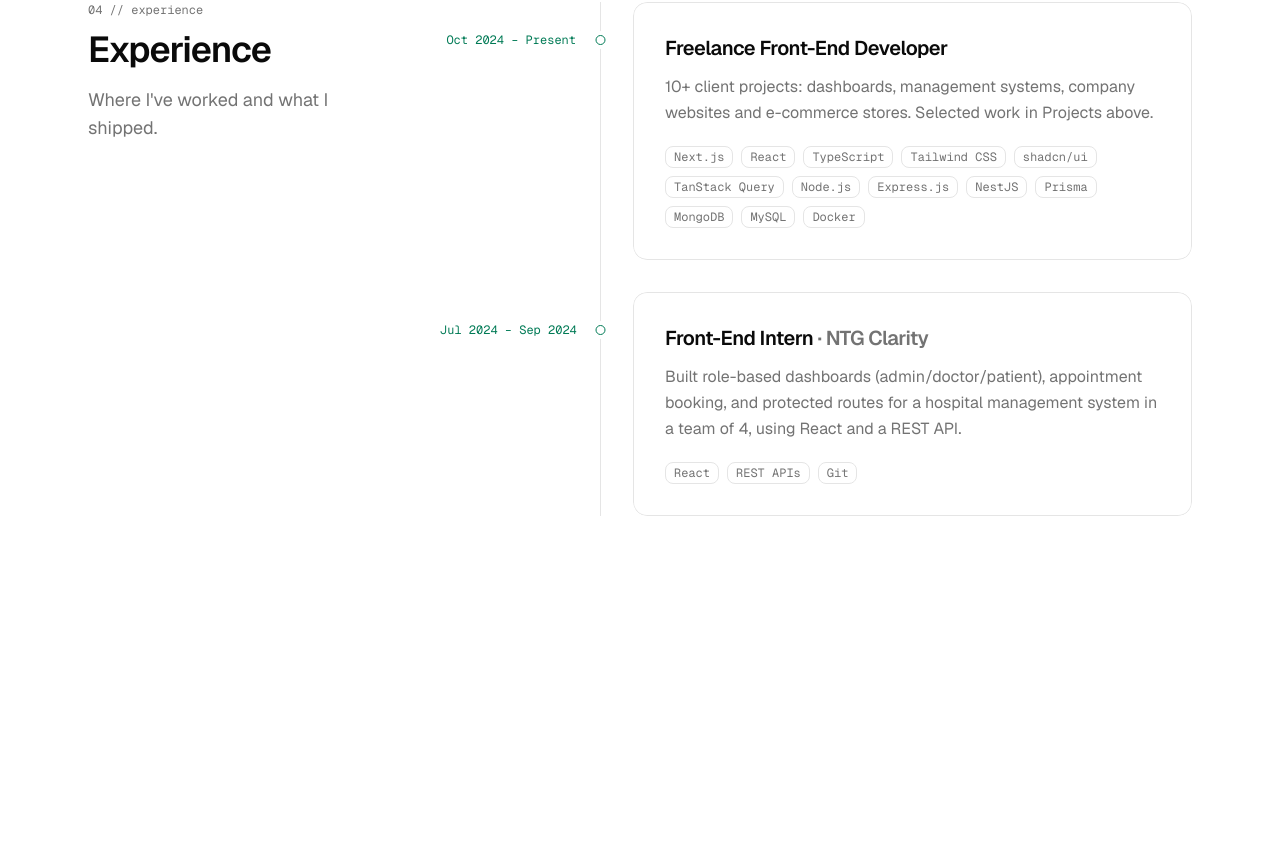
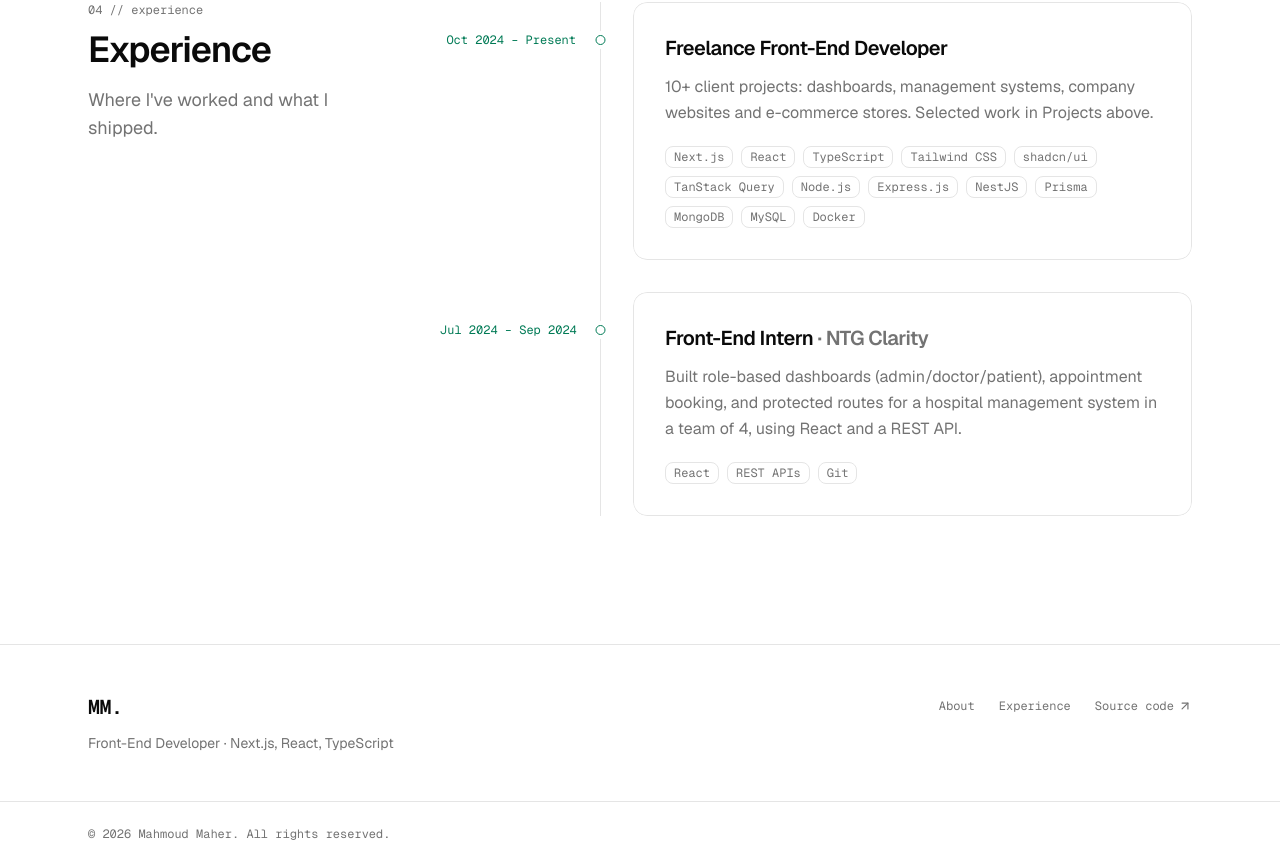
Before and after one commit to mahmoudmaherofficial/portfolio, a Next.js app: page / in a window 1280 px wide. Shown: the part 1769-2635 px from the top of the page. Before the commit the page ends 2413 px from the top, so only its background shows below. Built offline with nearby package versions, Linux system fonts and the light colour scheme.

Commit message:
feat: add header and footer
The header slides in once the page scrolls past half a screen, with
scroll-spy nav links, a theme toggle and a mobile menu. The footer has
the logo, tagline, the same links, a source code link and copyright.
Nav links only show for sections that are rendered.

```diff
--- a/src/app/globals.css
+++ b/src/app/globals.css
@@ -129,6 +129,10 @@
   html {
     @apply font-sans;
     }
+  /* Keep section headings clear of the fixed header when jumping to an anchor. */
+  section[id] {
+    scroll-margin-top: 4rem;
+    }
 }
 @utility hero-grid {
     --hero-grid-line: color-mix(in oklch, var(--foreground) 8%, transparent);
--- a/src/app/page.tsx
+++ b/src/app/page.tsx
@@ -1,13 +1,31 @@
+import { Footer } from "@/components/layout/Footer"
+import { Header } from "@/components/layout/Header"
 import { About } from "@/components/sections/About"
 import { Experience } from "@/components/sections/Experience"
 import { Hero } from "@/components/sections/Hero"
+import { site } from "@/content/site"
+
+/** Sections below the hero, in page order. The nav only links to sections listed here. */
+const SECTIONS = [
+  { id: "about", Component: About },
+  { id: "experience", Component: Experience },
+]
+
+const nav = site.nav.filter((item) =>
+  SECTIONS.some((section) => section.id === item.id)
+)
 
 export default function Page() {
   return (
-    <main>
-      <Hero />
-      <About />
-      <Experience />
-    </main>
+    <>
+      <Header nav={nav} />
+      <main>
+        <Hero />
+        {SECTIONS.map(({ id, Component }) => (
+          <Component key={id} />
+        ))}
+      </main>
+      <Footer nav={nav} />
+    </>
   )
 }
--- /dev/null
+++ b/src/components/layout/Footer.tsx
@@ -0,0 +1,62 @@
+import { ArrowUpRight } from "lucide-react"
+
+import { profile } from "@/content/profile"
+import { site } from "@/content/site"
+import type { NavItem } from "@/lib/types"
+
+const LINK =
+  "rounded-md font-mono text-xs text-muted-foreground transition-colors outline-none hover:text-foreground focus-visible:ring-3 focus-visible:ring-ring/50"
+
+export function Footer({ nav }: { nav: NavItem[] }) {
+  // Static page: the year is fixed at build time and refreshes on the next deploy.
+  const year = new Date().getFullYear()
+
+  return (
+    <footer className="border-t">
+      <div className="mx-auto flex w-full max-w-6xl flex-col gap-8 px-4 py-12 sm:px-6 md:flex-row md:items-start md:justify-between">
+        <div>
+          <a
+            href="#hero"
+            className="rounded-md font-mono text-xl font-semibold tracking-tight outline-none focus-visible:ring-3 focus-visible:ring-ring/50"
+          >
+            {site.logo}
+            <span className="sr-only"> Back to top</span>
+          </a>
+          <p className="mt-3 text-sm text-muted-foreground">
+            {site.footerTagline}
+          </p>
+        </div>
+
+        <nav aria-label="Footer">
+          <ul className="flex flex-wrap gap-x-6 gap-y-3">
+            {nav.map((item) => (
+              <li key={item.id}>
+                <a href={`#${item.id}`} className={LINK}>
+                  {item.label}
+                </a>
+              </li>
+            ))}
+            <li>
+              <a
+                href={profile.repoUrl}
+                target="_blank"
+                rel="noopener noreferrer"
+                className={`${LINK} inline-flex items-center gap-1`}
+              >
+                Source code
+                <ArrowUpRight aria-hidden="true" className="size-3.5" />
+                <span className="sr-only">(opens in a new tab)</span>
+              </a>
+            </li>
+          </ul>
+        </nav>
+      </div>
+
+      <div className="border-t">
+        <p className="mx-auto w-full max-w-6xl px-4 py-6 font-mono text-xs text-muted-foreground sm:px-6">
+          © {year} {profile.name}. All rights reserved.
+        </p>
+      </div>
+    </footer>
+  )
+}
--- /dev/null
+++ b/src/components/layout/Header.tsx
@@ -0,0 +1,26 @@
+import { HeaderReveal } from "@/components/layout/HeaderReveal"
+import { SiteNav } from "@/components/layout/SiteNav"
+import { ThemeToggle } from "@/components/layout/ThemeToggle"
+import { site } from "@/content/site"
+import type { NavItem } from "@/lib/types"
+
+export function Header({ nav }: { nav: NavItem[] }) {
+  return (
+    <HeaderReveal>
+      <div className="mx-auto flex h-14 w-full max-w-6xl items-center justify-between gap-4 px-4 sm:px-6">
+        <a
+          href="#hero"
+          className="rounded-md font-mono text-xl font-semibold tracking-tight outline-none focus-visible:ring-3 focus-visible:ring-ring/50"
+        >
+          {site.logo}
+          <span className="sr-only"> Back to top</span>
+        </a>
+
+        <div className="flex items-center gap-1">
+          <SiteNav items={nav} />
+          <ThemeToggle />
+        </div>
+      </div>
+    </HeaderReveal>
+  )
+}
--- /dev/null
+++ b/src/components/layout/HeaderReveal.tsx
@@ -0,0 +1,45 @@
+"use client"
+
+import { useEffect, useState } from "react"
+
+/** How far down the page, as a share of the viewport height, before the header slides in. */
+const REVEAL_AT = 0.5
+
+/**
+ * Keeps the header hidden over the hero and slides it in once the page is scrolled.
+ * It also shows whenever keyboard focus moves into it, so it is never focusable while out of sight.
+ */
+export function HeaderReveal({ children }: { children: React.ReactNode }) {
+  const [visible, setVisible] = useState(false)
+
+  useEffect(() => {
+    let frame = 0
+    const update = () => {
+      frame = 0
+      setVisible(window.scrollY > window.innerHeight * REVEAL_AT)
+    }
+    const onScroll = () => {
+      if (!frame) frame = requestAnimationFrame(update)
+    }
+
+    update()
+    window.addEventListener("scroll", onScroll, { passive: true })
+    window.addEventListener("resize", onScroll, { passive: true })
+    return () => {
+      cancelAnimationFrame(frame)
+      window.removeEventListener("scroll", onScroll)
+      window.removeEventListener("resize", onScroll)
+    }
+  }, [])
+
+  return (
+    <header
+      // data-motion: the <noscript> rule resets the transform, so the header shows without JS.
+      data-motion
+      data-visible={visible || undefined}
+      className="fixed inset-x-0 top-0 z-50 -translate-y-full border-b border-border/60 bg-background/80 backdrop-blur-md transition-transform duration-300 ease-out focus-within:translate-y-0 data-visible:translate-y-0 motion-reduce:transition-none"
+    >
+      {children}
+    </header>
+  )
+}
--- /dev/null
+++ b/src/components/layout/SiteNav.tsx
@@ -0,0 +1,100 @@
+"use client"
+
+import { useEffect, useState } from "react"
+import { Menu, X } from "lucide-react"
+
+import { buttonVariants } from "@/components/ui/button"
+import type { NavItem } from "@/lib/types"
+import { cn } from "@/lib/utils"
+
+/** Tracks which section sits in the middle band of the viewport. */
+function useActiveSection(ids: string[]): string | null {
+  const [active, setActive] = useState<string | null>(null)
+  const key = ids.join(",")
+
+  useEffect(() => {
+    const sections = key
+      .split(",")
+      .map((id) => document.getElementById(id))
+      .filter((el): el is HTMLElement => el !== null)
+
+    const observer = new IntersectionObserver(
+      (entries) => {
+        for (const entry of entries) {
+          if (entry.isIntersecting) setActive(entry.target.id)
+        }
+      },
+      { rootMargin: "-45% 0px -50% 0px" }
+    )
+    sections.forEach((section) => observer.observe(section))
+    return () => observer.disconnect()
+  }, [key])
+
+  return active
+}
+
+const LINK =
+  "rounded-md px-3 py-2 font-mono text-xs text-muted-foreground transition-colors outline-none hover:text-foreground focus-visible:ring-3 focus-visible:ring-ring/50 aria-[current=location]:text-primary"
+
+export function SiteNav({ items }: { items: NavItem[] }) {
+  const active = useActiveSection(items.map((item) => item.id))
+  const [open, setOpen] = useState(false)
+
+  useEffect(() => {
+    if (!open) return
+    const onKeyDown = (event: KeyboardEvent) => {
+      if (event.key === "Escape") setOpen(false)
+    }
+    window.addEventListener("keydown", onKeyDown)
+    return () => window.removeEventListener("keydown", onKeyDown)
+  }, [open])
+
+  if (items.length === 0) return null
+
+  const links = (onClick?: () => void) =>
+    items.map((item) => (
+      <li key={item.id}>
+        <a
+          href={`#${item.id}`}
+          onClick={onClick}
+          aria-current={active === item.id ? "location" : undefined}
+          className={LINK}
+        >
+          {item.label}
+        </a>
+      </li>
+    ))
+
+  return (
+    <>
+      <nav aria-label="Main" className="hidden md:block">
+        <ul className="flex items-center gap-1">{links()}</ul>
+      </nav>
+
+      <button
+        type="button"
+        onClick={() => setOpen((value) => !value)}
+        aria-expanded={open}
+        aria-controls="mobile-nav"
+        aria-label={open ? "Close menu" : "Open menu"}
+        className={cn(
+          buttonVariants({ variant: "ghost", size: "icon-lg" }),
+          "md:hidden"
+        )}
+      >
+        {open ? <X aria-hidden="true" /> : <Menu aria-hidden="true" />}
+      </button>
+
+      <nav
+        id="mobile-nav"
+        aria-label="Main"
+        hidden={!open}
+        className="absolute inset-x-0 top-full border-b bg-background md:hidden"
+      >
+        <ul className="mx-auto flex w-full max-w-6xl flex-col px-2 py-2 sm:px-4 [&_a]:block [&_a]:py-3 [&_a]:text-sm">
+          {links(() => setOpen(false))}
+        </ul>
+      </nav>
+    </>
+  )
+}
--- /dev/null
+++ b/src/components/layout/ThemeToggle.tsx
@@ -0,0 +1,24 @@
+"use client"
+
+import { Moon, Sun } from "lucide-react"
+import { useTheme } from "next-themes"
+
+import { buttonVariants } from "@/components/ui/button"
+
+/** Switches between light and dark. The icon is picked by CSS, so it never flashes the wrong one. */
+export function ThemeToggle() {
+  const { resolvedTheme, setTheme } = useTheme()
+
+  return (
+    <button
+      type="button"
+      onClick={() => setTheme(resolvedTheme === "dark" ? "light" : "dark")}
+      className={buttonVariants({ variant: "ghost", size: "icon-lg" })}
+      aria-label="Toggle dark mode"
+      title="Toggle dark mode (D)"
+    >
+      <Sun aria-hidden="true" className="hidden dark:block" />
+      <Moon aria-hidden="true" className="dark:hidden" />
+    </button>
+  )
+}
--- /dev/null
+++ b/src/content/site.ts
@@ -0,0 +1,13 @@
+import type { Site } from "@/lib/types"
+
+export const site: Site = {
+  logo: "MM.",
+  nav: [
+    { id: "about", label: "About" },
+    { id: "projects", label: "Projects" },
+    { id: "skills", label: "Skills" },
+    { id: "experience", label: "Experience" },
+    { id: "contact", label: "Contact" },
+  ],
+  footerTagline: "Front-End Developer · Next.js, React, TypeScript",
+}
```
Also changed, not shown: src/lib/types.ts (+14 -0 lines).
